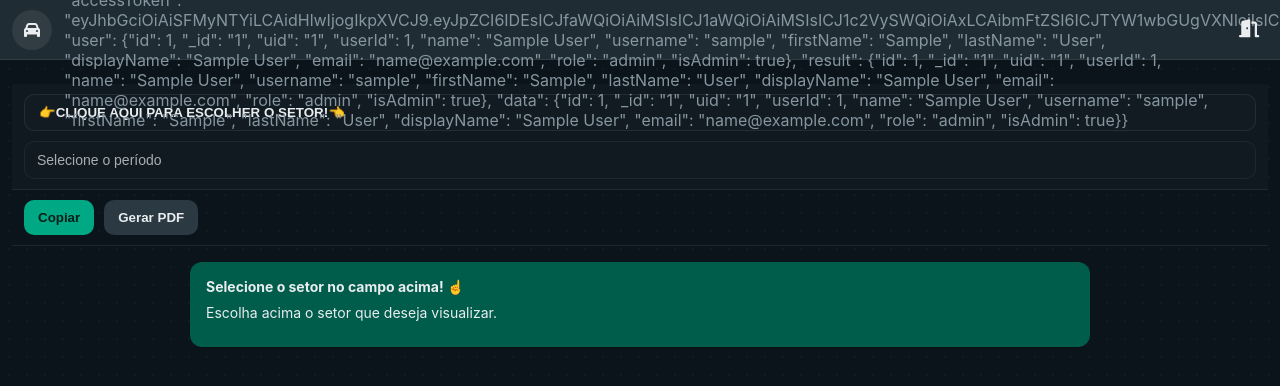
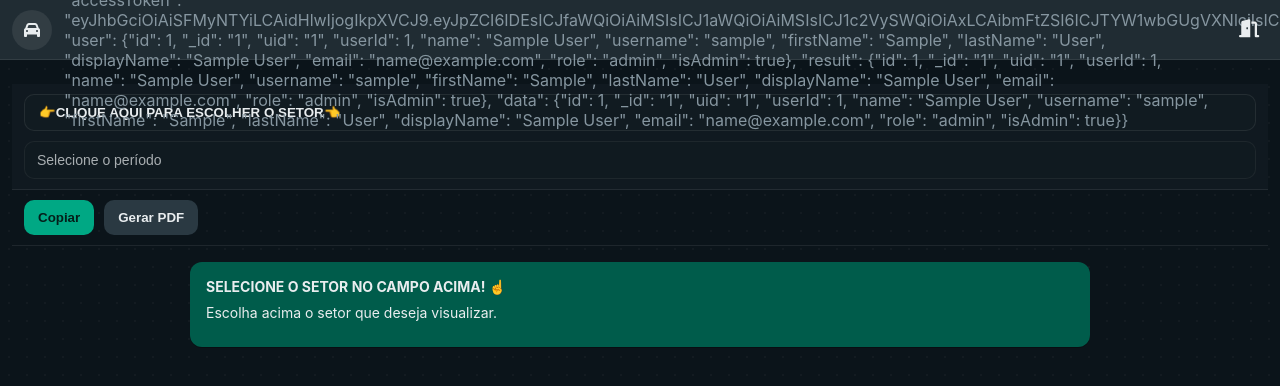
Before and after one commit to gabrieldutra-coder/Portal-de-Transportadora-Shopper, a website: page frontend/dashboard.html in a window 1280 px wide. Shown: the top 386 px of the page. Drawn offline with nearby package versions, Linux system fonts and the light colour scheme; sample sign-in values are in the browser's storage.

Commit message:
ajustes cabeçalho

```diff
--- a/frontend/dashboard.html
+++ b/frontend/dashboard.html
@@ -32,7 +32,7 @@
       <div class="top-area">
         <div class="periodo-bar">
           <select id="setorSelect" class="wa-tab wa-tab--active">
-            <option value="setorSelect" selected disabled>👉CLIQUE AQUI PARA ESCOLHER O SETOR!👈</option>
+            <option value="setorSelect" selected disabled>👉CLIQUE AQUI PARA ESCOLHER O SETOR👈</option>
             <option value="demo">[FINANCEIRO] - DEMONSTRATIVO</option>
             <option value="cestas">[QUALIDADE] - CESTAS</option>
             <option value="qualidade">[QUALIDADE] - CLASSIFICAÇÃO</option>
--- a/frontend/dashboard.js
+++ b/frontend/dashboard.js
@@ -205,7 +205,7 @@ function mostrarSemConteudo(sector) {
 }
 
 function mostrarEstadoInicial() {
-  tituloEl.innerText = "Selecione o setor no campo acima! ☝";
+  tituloEl.innerText = "SELECIONE O SETOR NO CAMPO ACIMA! ☝";
   msgEl.innerText = "Escolha acima o setor que deseja visualizar.";
   setHoraWhatsAppAgora();
   limparMidia();
```
